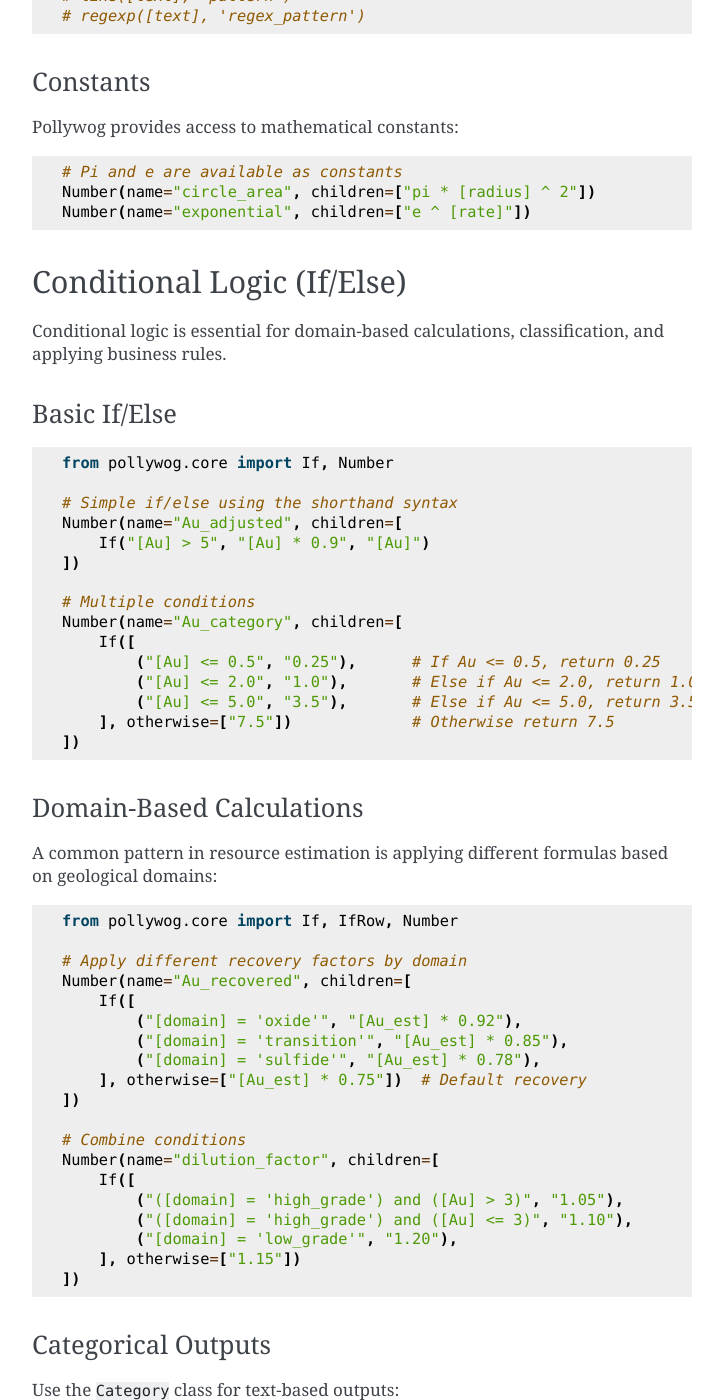
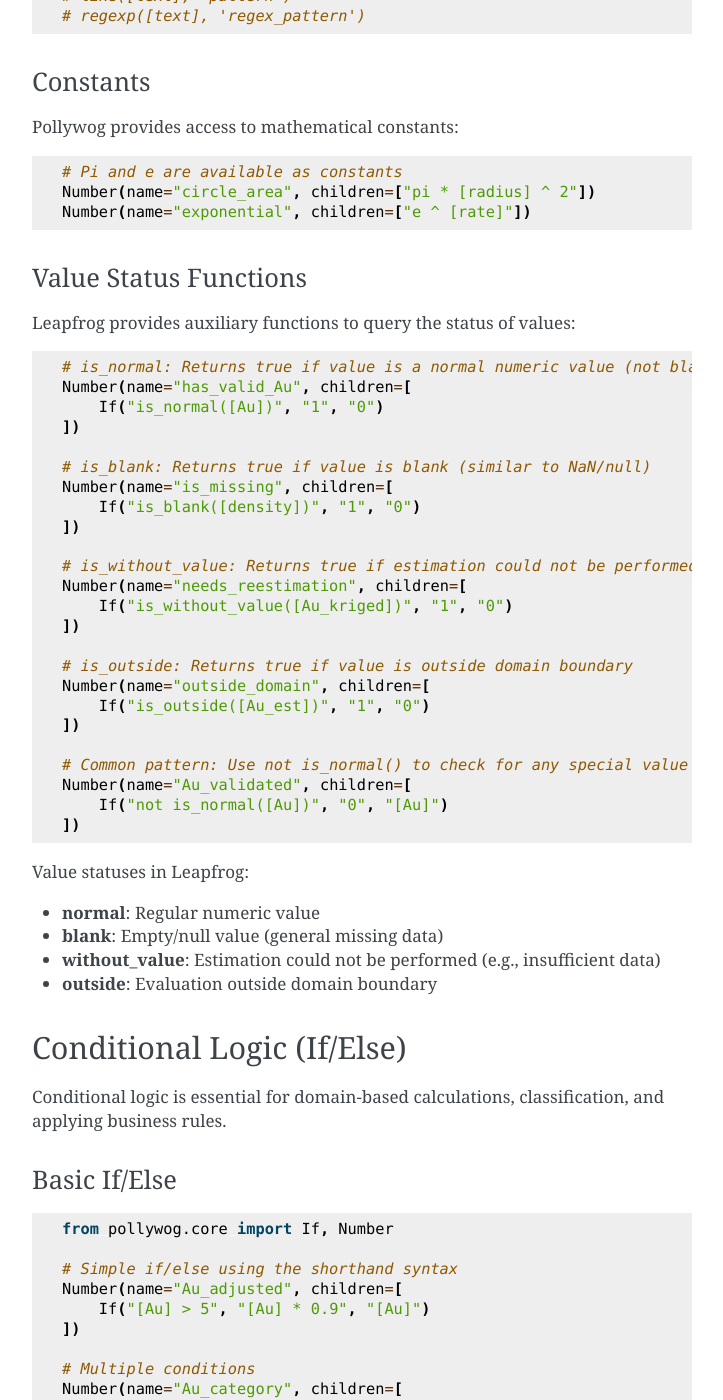
Before and after one commit to endarthur/pollywog, a Sphinx documentation site: the page built from docs/expression_syntax.rst, in a window 1280 px wide and 1400 px high, scrolled down 2978 px. Shown: the whole window, without its empty margins (388-1111 px from the left). Built offline with Sphinx 7.4.7, drawn with Linux system fonts in a browser that asks for light colours; some of the changed text lies outside the part shown.

Commit message:
Replace NaN checking pattern with Leapfrog's value status functions
Co-authored-by: endarthur <1152125+endarthur@users.noreply.github.com>

```diff
--- a/docs/best_practices.rst
+++ b/docs/best_practices.rst
@@ -182,9 +182,9 @@ Always validate and clean input data:
     # Cap extreme outliers
     Number(name="Au_capped", children=["clamp([Au], 0, 100)"])
 
-    # Handle missing values (NaN != NaN in Leapfrog)
+    # Handle missing/blank values using Leapfrog's is_normal function
     Number(name="Au_default", children=[
-        "if([Au] != [Au], 0.001, [Au])"  # If NaN, use 0.001
+        "if(not is_normal([Au]), 0.001, [Au])"  # If blank/special value, use 0.001
     ])
 
 Range Checking
@@ -209,7 +209,7 @@ Create flags for out-of-range values:
 
         # Flag missing critical data
         Number(name="flag_incomplete", children=[
-            If("([domain] = '') or ([density] != [density])", "1", "0")
+            If("([domain] = '') or (not is_normal([density]))", "1", "0")
         ]),
     ])
 
--- a/docs/expression_syntax.rst
+++ b/docs/expression_syntax.rst
@@ -156,6 +156,45 @@ Pollywog provides access to mathematical constants:
     Number(name="circle_area", children=["pi * [radius] ^ 2"])
     Number(name="exponential", children=["e ^ [rate]"])
 
+Value Status Functions
+~~~~~~~~~~~~~~~~~~~~~~~
+
+Leapfrog provides auxiliary functions to query the status of values:
+
+.. code-block:: python
+
+    # is_normal: Returns true if value is a normal numeric value (not blank, without_value, or outside)
+    Number(name="has_valid_Au", children=[
+        If("is_normal([Au])", "1", "0")
+    ])
+
+    # is_blank: Returns true if value is blank (similar to NaN/null)
+    Number(name="is_missing", children=[
+        If("is_blank([density])", "1", "0")
+    ])
+
+    # is_without_value: Returns true if estimation could not be performed
+    Number(name="needs_reestimation", children=[
+        If("is_without_value([Au_kriged])", "1", "0")
+    ])
+
+    # is_outside: Returns true if value is outside domain boundary
+    Number(name="outside_domain", children=[
+        If("is_outside([Au_est])", "1", "0")
+    ])
+
+    # Common pattern: Use not is_normal() to check for any special value
+    Number(name="Au_validated", children=[
+        If("not is_normal([Au])", "0", "[Au]")
+    ])
+
+Value statuses in Leapfrog:
+
+- **normal**: Regular numeric value
+- **blank**: Empty/null value (general missing data)
+- **without_value**: Estimation could not be performed (e.g., insufficient data)
+- **outside**: Evaluation outside domain boundary
+
 Conditional Logic (If/Else)
 ---------------------------
 
@@ -251,17 +290,26 @@ Comparison operators available in expressions:
 Working with Missing Values
 ----------------------------
 
-In Leapfrog, missing or null values can occur in various contexts. Here are strategies for handling them:
+Leapfrog has specific value statuses (blank, without_value, outside) for different types of missing or special values. Use the value status functions to handle them properly:
 
 .. code-block:: python
 
     # Provide default values for missing data
     Number(name="Au_clean", children=["clamp([Au], 0)"])
 
-    # Use conditional logic to handle nulls
-    # (In Leapfrog, you might check if a value exists)
+    # Use is_normal() to check for valid numeric values
     Number(name="Au_default", children=[
-        If("[Au] != [Au]", "0.001", "[Au]")  # NaN != NaN is true
+        If("not is_normal([Au])", "0.001", "[Au]")  # Check for blank/special values
+    ])
+
+    # Use is_blank() to specifically check for blank values
+    Number(name="has_density", children=[
+        If("is_blank([density])", "0", "1")
+    ])
+
+    # Handle estimation failures (without_value status)
+    Number(name="Au_final", children=[
+        If("is_without_value([Au_kriged])", "[Au_idw]", "[Au_kriged]")  # Fallback to IDW
     ])
 
     # Add small epsilon to avoid log(0) errors
--- a/docs/workflow_patterns.rst
+++ b/docs/workflow_patterns.rst
@@ -293,7 +293,7 @@ Create flags to identify data quality issues:
 
         # Flag missing critical data
         Number(name="flag_missing", children=[
-            If("([density] != [density]) or ([domain] = '')", "1", "0")
+            If("(not is_normal([density])) or ([domain] = '')", "1", "0")
         ], comment_equation="Flag missing density or domain"),
 
         # Overall QA/QC status
```
